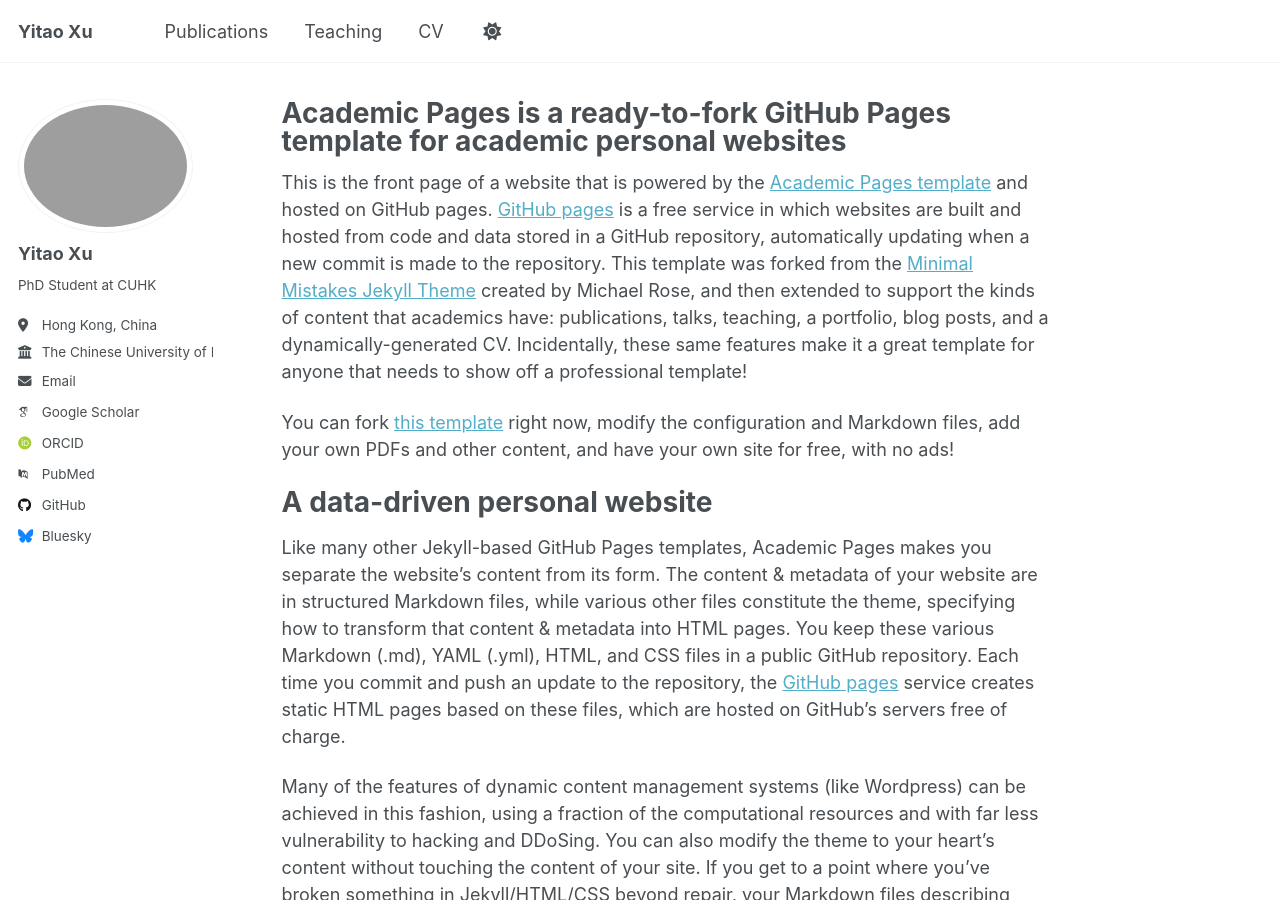
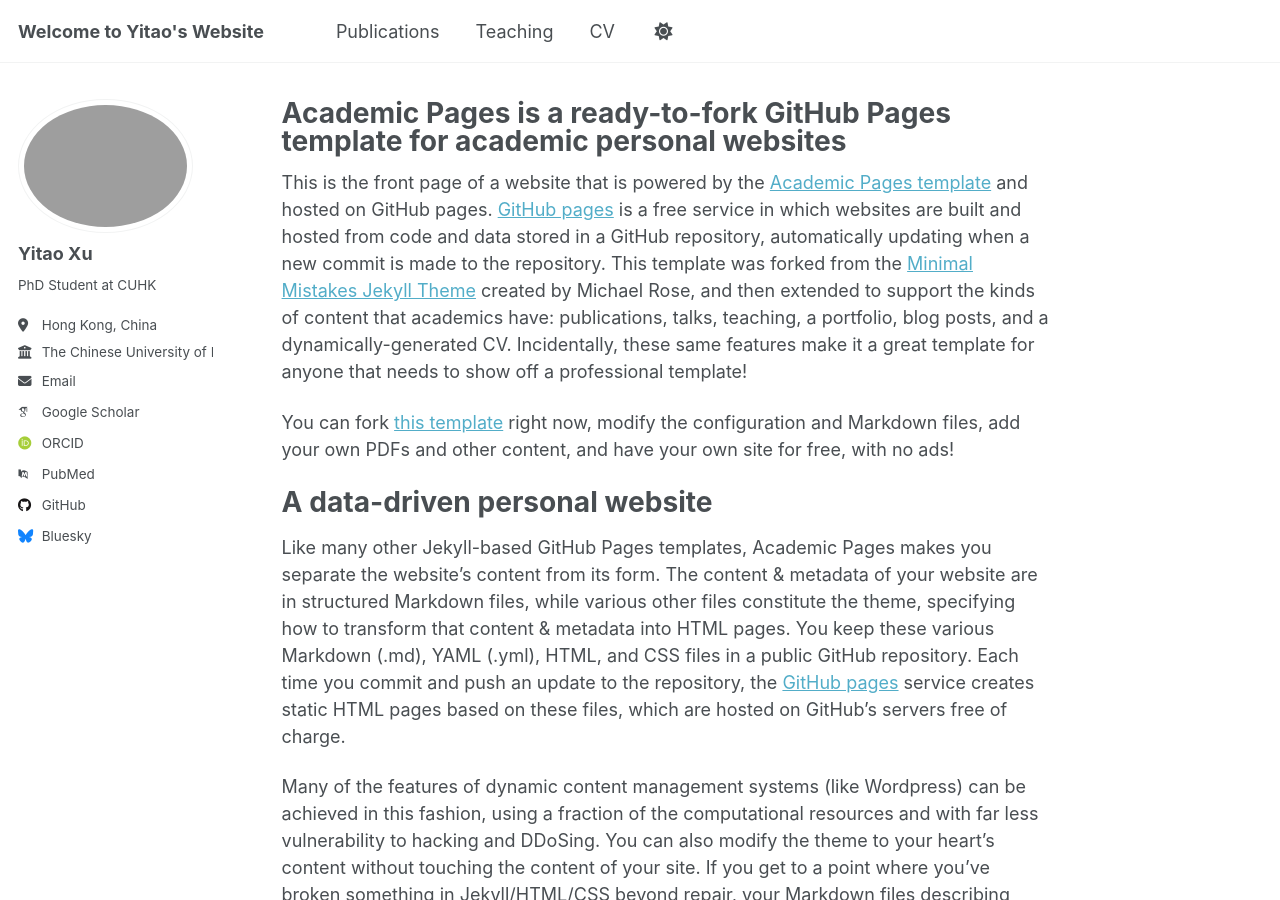
Before and after one commit to YitaoXU/YitaoXU.github.io, a Jekyll site: the page built from _pages/about.md, in a window 1280 px wide and 900 px high. Built offline with Jekyll 4.4.1, drawn with Linux system fonts in a browser that asks for light colours; some web fonts are replaced; a script that is not in the unit is left out.

Commit message:
Update _config.yml

```diff
--- a/_config.yml
+++ b/_config.yml
@@ -9,7 +9,7 @@
 # Basic Site Settings
 locale                   : "en-US"
 site_theme               : "default" # Currently available options are "default", "air"
-title                    : "Yitao Xu"
+title                    : "Welcome to Yitao's Website"
 title_separator          : "-"
 name                     : &name "XU Yitao"
 description              : &description "personal description"
```
